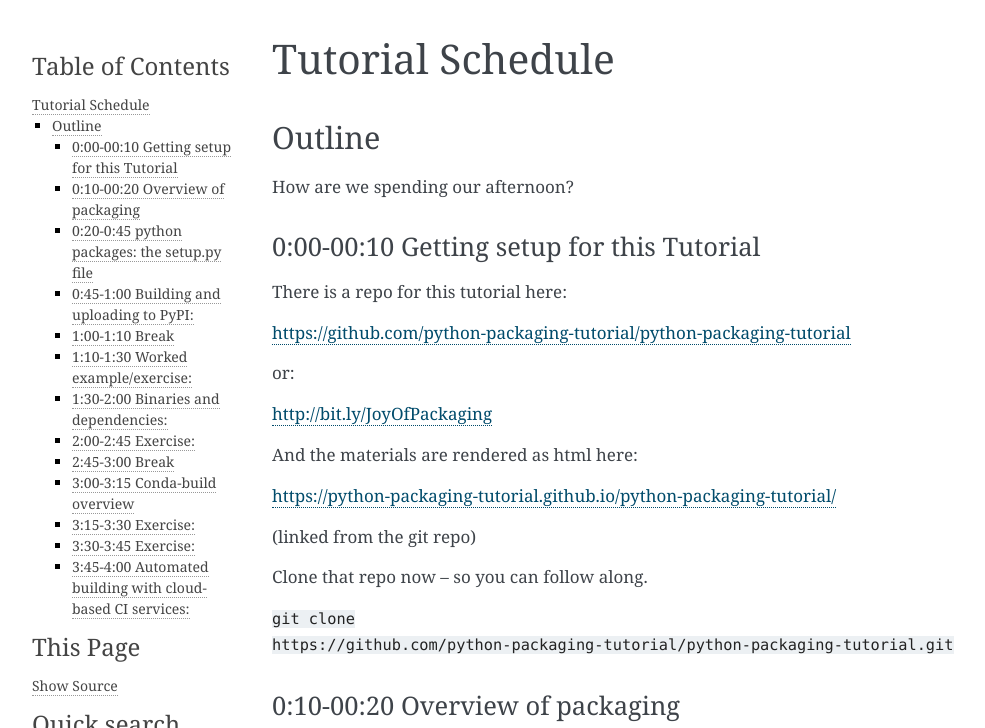
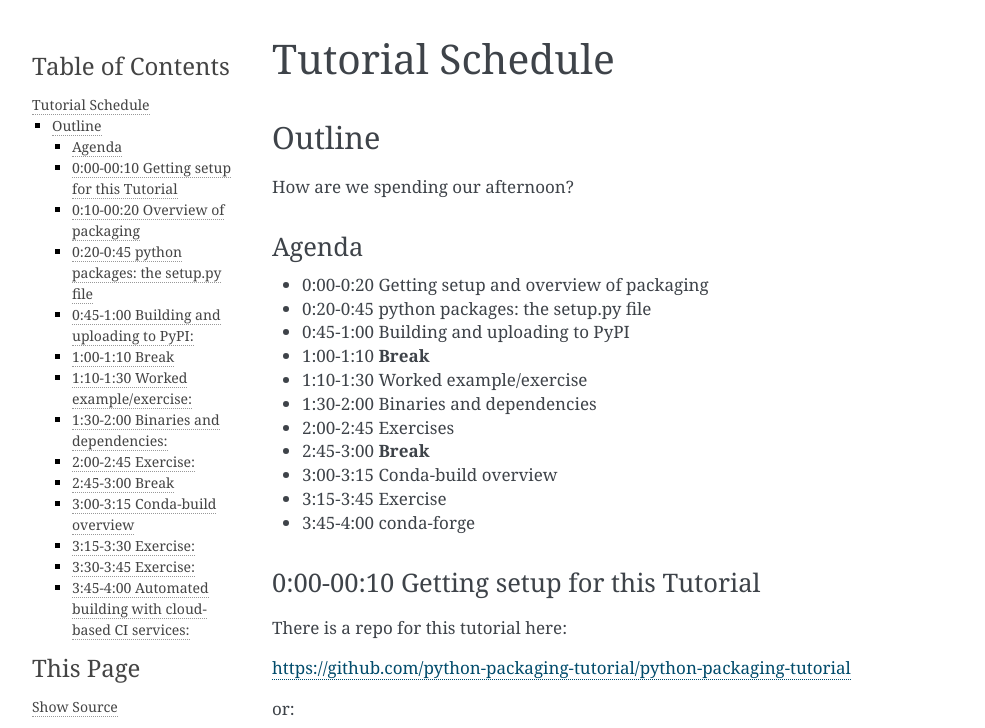
Before and after one commit to python-packaging-tutorial/python-packaging-tutorial, a Sphinx documentation site: the page built from sphinx_presentation/source/schedule.rst, in a window 1280 px wide and 900 px high, cut to the strip 0-728 px from the top of the window. Shown: the whole strip, without its empty margins (148-1133 px from the left). Built offline with Sphinx 7.4.7, drawn with Linux system fonts in a browser that asks for light colours.

Commit message:
add agenda slide to schedule.rst

```diff
--- a/sphinx_presentation/source/schedule.rst
+++ b/sphinx_presentation/source/schedule.rst
@@ -6,6 +6,25 @@
 =======
 
 How are we spending our afternoon?
+
+Agenda
+------
+
+* 0:00-0:20 Getting setup and overview of packaging
+* 0:20-0:45 python packages: the setup.py file
+* 0:45-1:00 Building and uploading to PyPI
+
+* 1:00-1:10 **Break**
+
+* 1:10-1:30 Worked example/exercise
+* 1:30-2:00 Binaries and dependencies
+* 2:00-2:45 Exercises
+
+* 2:45-3:00 **Break**
+
+* 3:00-3:15 Conda-build overview
+* 3:15-3:45 Exercise
+* 3:45-4:00 conda-forge
 
 0:00-00:10 Getting setup for this Tutorial
 ------------------------------------------
```
